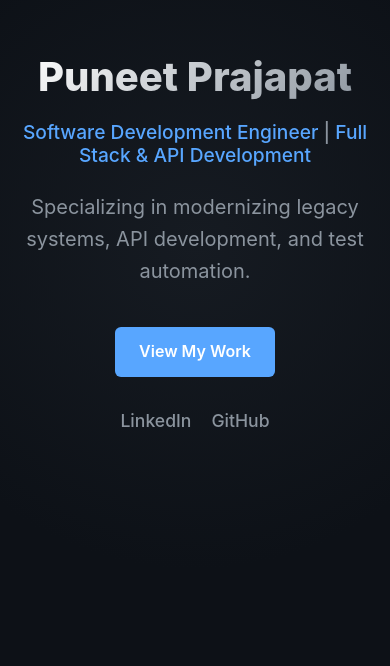
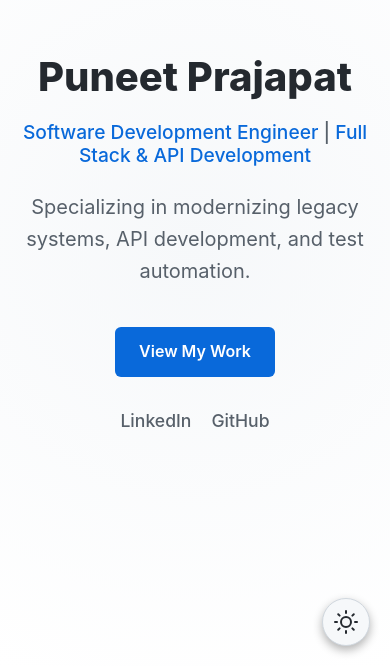
Before and after one commit to prajapat23puneet/Portfolio, a React (Vite) app: page / in a window 390 px wide. Shown: the part 178-844 px from the top of the page. Built offline with nearby package versions, Linux system fonts and the light colour scheme.

Commit message:
added theme change button and mailto trigger

```diff
--- a/src/App.jsx
+++ b/src/App.jsx
@@ -4,9 +4,12 @@ import Skills from './components/Skills';
 import Projects from './components/Projects';
 import Contact from './components/Contact';
 
+import ThemeToggle from './components/ThemeToggle';
+
 function App() {
   return (
     <div className="App">
+      <ThemeToggle />
       <Hero />
       <About />
       <Skills />
--- a/src/components/Contact.jsx
+++ b/src/components/Contact.jsx
@@ -9,7 +9,7 @@ const Contact = () => {
                 <p className="contact-text">
                     I'm currently looking for new opportunities. Whether you have a question or just want to say hi, my inbox is always open!
                 </p>
-                <a href="mailto:contact@example.com" className="btn contact-btn">Say Hello</a>
+                <a href="https://mail.google.com/mail/?view=cm&fs=1&to=Punittheprajapat@gmail.com" target="_blank" rel="noopener noreferrer" className="btn contact-btn">Say Hello</a>
                 <div className="footer-bottom">
                     <p>© {new Date().getFullYear()} Puneet Prajapat. All Rights Reserved.</p>
                 </div>
--- a/src/components/Hero.css
+++ b/src/components/Hero.css
@@ -4,7 +4,7 @@
     min-height: 100vh;
     justify-content: center;
     text-align: center;
-    background: radial-gradient(circle at center, #161b22 0%, var(--bg-color) 70%);
+    background: radial-gradient(circle at center, var(--card-bg) 0%, var(--bg-color) 100%);
 }
 
 .hero-content {
@@ -14,10 +14,19 @@
 .name {
     font-size: 4rem;
     font-weight: 800;
-    background: linear-gradient(135deg, #fff 0%, #8b949e 100%);
+    color: var(--text-primary);
+    margin-bottom: 20px;
+    transition: transform 0.3s ease, text-shadow 0.3s ease, color 0.3s ease;
+    cursor: default;
+}
+
+.name:hover {
+    transform: scale(1.05);
+    background: linear-gradient(135deg, var(--accent-color) 0%, #a371f7 100%);
     -webkit-background-clip: text;
+    background-clip: text;
     -webkit-text-fill-color: transparent;
-    margin-bottom: 20px;
+    text-shadow: 0px 10px 20px rgba(0, 0, 0, 0.2);
 }
 
 .title {
--- /dev/null
+++ b/src/components/ThemeToggle.css
@@ -0,0 +1,55 @@
+.theme-toggle {
+    position: fixed;
+    top: 20px;
+    right: 20px;
+    background-color: var(--card-bg);
+    border: 1px solid var(--border-color);
+    color: var(--text-primary);
+    width: 48px;
+    height: 48px;
+    border-radius: 50%;
+    display: flex;
+    align-items: center;
+    justify-content: center;
+    cursor: pointer;
+    z-index: 1000;
+    transition: transform 0.2s cubic-bezier(0.68, -0.55, 0.265, 1.55), box-shadow 0.2s;
+    padding: 0;
+    outline: none;
+}
+
+.theme-toggle:hover {
+    transform: scale(1.1);
+    box-shadow: 0 0 15px rgba(0, 0, 0, 0.2);
+    border-color: var(--accent-color);
+}
+
+.icon-container {
+    display: flex;
+    align-items: center;
+    justify-content: center;
+    transition: transform 0.5s cubic-bezier(0.68, -0.55, 0.265, 1.55);
+}
+
+/* Rotation animations for icon switch */
+.icon-container.dark {
+    transform: rotate(0deg);
+}
+
+.icon-container.light {
+    transform: rotate(180deg);
+}
+
+.icon-container svg {
+    width: 24px;
+    height: 24px;
+}
+
+@media (max-width: 768px) {
+    .theme-toggle {
+        top: auto;
+        bottom: 20px;
+        right: 20px;
+        box-shadow: 0 4px 10px rgba(0, 0, 0, 0.3);
+    }
+}
--- /dev/null
+++ b/src/components/ThemeToggle.jsx
@@ -0,0 +1,74 @@
+import React, { useEffect, useState } from 'react';
+import './ThemeToggle.css';
+
+const ThemeToggle = () => {
+    const [theme, setTheme] = useState('dark');
+
+    useEffect(() => {
+        // Check for saved theme
+        const savedTheme = localStorage.getItem('theme');
+
+        // Check system preference
+        const systemPrefersDark = window.matchMedia('(prefers-color-scheme: dark)').matches;
+
+        // Determine initial theme
+        const initialTheme = savedTheme
+            ? savedTheme
+            : (systemPrefersDark ? 'dark' : 'light');
+
+        setTheme(initialTheme);
+        document.documentElement.setAttribute('data-theme', initialTheme);
+
+        // Listener for system changes
+        const mediaQuery = window.matchMedia('(prefers-color-scheme: dark)');
+        const handleChange = (e) => {
+            if (!localStorage.getItem('theme')) {
+                const newTheme = e.matches ? 'dark' : 'light';
+                setTheme(newTheme);
+                document.documentElement.setAttribute('data-theme', newTheme);
+            }
+        };
+
+        mediaQuery.addEventListener('change', handleChange);
+        return () => mediaQuery.removeEventListener('change', handleChange);
+    }, []);
+
+    const toggleTheme = () => {
+        const newTheme = theme === 'dark' ? 'light' : 'dark';
+        setTheme(newTheme);
+        document.documentElement.setAttribute('data-theme', newTheme);
+        localStorage.setItem('theme', newTheme);
+    };
+
+    return (
+        <button
+            className="theme-toggle"
+            onClick={toggleTheme}
+            aria-label={`Switch to ${theme === 'dark' ? 'light' : 'dark'} mode`}
+        >
+            <div className={`icon-container ${theme}`}>
+                {theme === 'dark' ? (
+                    /* Moon Icon */
+                    <svg xmlns="http://www.w3.org/2000/svg" width="24" height="24" viewBox="0 0 24 24" fill="none" stroke="currentColor" strokeWidth="2" strokeLinecap="round" strokeLinejoin="round">
+                        <path d="M21 12.79A9 9 0 1 1 11.21 3 7 7 0 0 0 21 12.79z"></path>
+                    </svg>
+                ) : (
+                    /* Sun Icon */
+                    <svg xmlns="http://www.w3.org/2000/svg" width="24" height="24" viewBox="0 0 24 24" fill="none" stroke="currentColor" strokeWidth="2" strokeLinecap="round" strokeLinejoin="round">
+                        <circle cx="12" cy="12" r="5"></circle>
+                        <line x1="12" y1="1" x2="12" y2="3"></line>
+                        <line x1="12" y1="21" x2="12" y2="23"></line>
+                        <line x1="4.22" y1="4.22" x2="5.64" y2="5.64"></line>
+                        <line x1="18.36" y1="18.36" x2="19.78" y2="19.78"></line>
+                        <line x1="1" y1="12" x2="3" y2="12"></line>
+                        <line x1="21" y1="12" x2="23" y2="12"></line>
+                        <line x1="4.22" y1="19.78" x2="5.64" y2="18.36"></line>
+                        <line x1="18.36" y1="5.64" x2="19.78" y2="4.22"></line>
+                    </svg>
+                )}
+            </div>
+        </button>
+    );
+};
+
+export default ThemeToggle;
--- a/src/index.css
+++ b/src/index.css
@@ -1,5 +1,6 @@
 /* Global Styles & Variables */
 :root {
+  /* Dark Theme Default */
   --bg-color: #0d1117;
   --text-primary: #e6edf3;
   --text-secondary: #8b949e;
@@ -8,6 +9,16 @@
   --card-bg: #161b22;
   --border-color: #30363d;
   --font-main: 'Inter', -apple-system, BlinkMacSystemFont, 'Segoe UI', Roboto, Oxygen, Ubuntu, Cantarell, 'Open Sans', 'Helvetica Neue', sans-serif;
+}
+
+[data-theme='light'] {
+  --bg-color: #ffffff;
+  --text-primary: #24292f;
+  --text-secondary: #57606a;
+  --accent-color: #0969da;
+  --accent-hover: #218bff;
+  --card-bg: #f6f8fa;
+  --border-color: #d0d7de;
 }
 
 * {
@@ -22,6 +33,7 @@ body {
   color: var(--text-primary);
   line-height: 1.6;
   -webkit-font-smoothing: antialiased;
+  transition: background-color 0.3s ease, color 0.3s ease;
 }
 
 h1,
```
